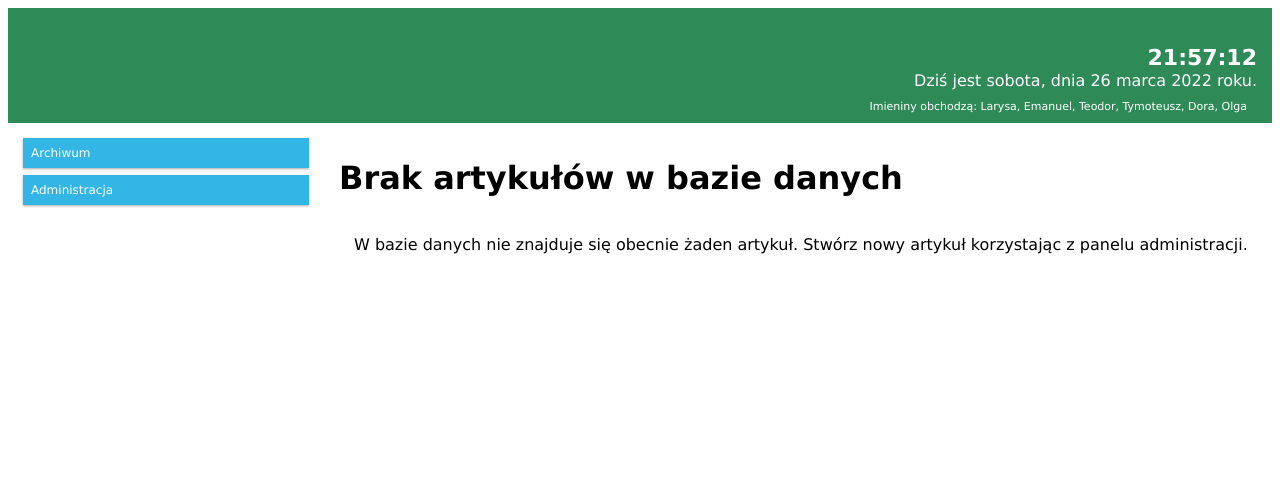
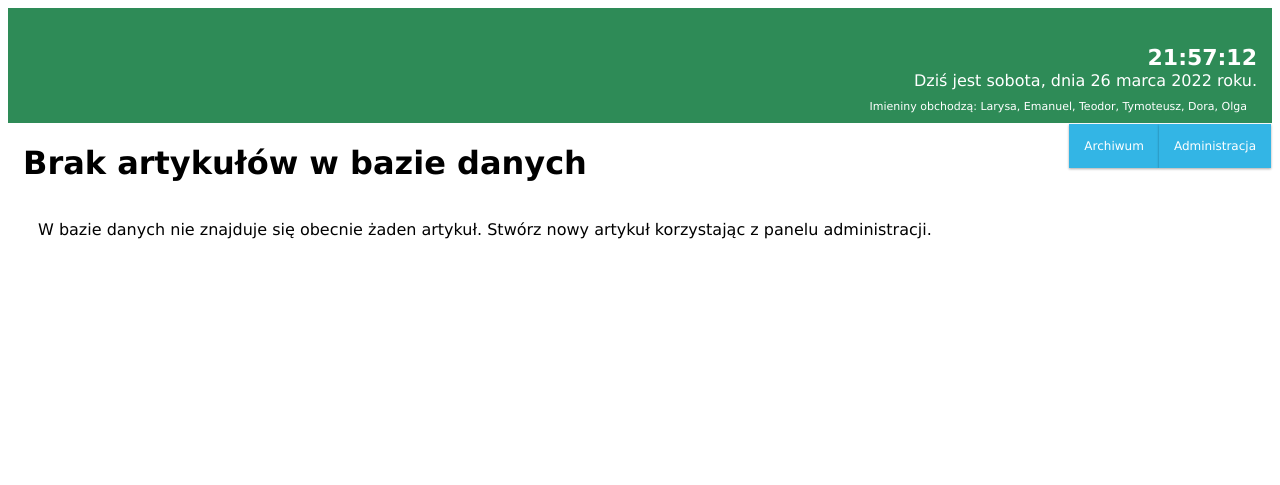
Before and after one commit to criticalerror99/technologie-internetowe-gazeta, a PHP site: page / in a window 1280 px wide. Shown: the top 485 px of the page. Run offline with PHP 8.4, Linux system fonts and the light colour scheme; data that the repository does not hold is empty.

Commit message:
Przebudowa wyglądu strony

```diff
--- a/index.php
+++ b/index.php
@@ -44,7 +44,7 @@
     </ul>
   </div>
 
-  <div class="col-9">
+  <div class="col-4">
     <?php
       $query = $connect->prepare("SELECT `naglowek`, `tekst`, `img` FROM `artykuly` ORDER BY `id` DESC LIMIT 1");
       $query->execute();
--- a/styles.css
+++ b/styles.css
@@ -15,16 +15,10 @@
 
   .col-1 {width: 8.33%;}
   .col-2 {width: 16.66%;}
-  .col-3 {width: 25%;}
-  .col-4 {width: 33.33%;}
-  .col-5 {width: 41.66%;}
-  .col-6 {width: 50%;}
-  .col-7 {width: 58.33%;}
-  .col-8 {width: 66.66%;}
-  .col-9 {width: 75%;}
-  .col-10 {width: 83.33%;}
-  .col-11 {width: 91.66%;}
-  .col-12 {width: 100%;}
+  .col-4 {
+    margin-top: -15px;
+    width: 75%;
+}
 
   html {
     font-family: "Lucida Sans", sans-serif;
@@ -57,16 +51,24 @@
   }
 
   .menu li {
-    padding: 8px;
     margin-bottom: 7px;
     background-color: #33b5e5;
     color: #ffffff;
     font-size: 12px;
+    display: table-cell;
+    padding: 15px;
     box-shadow: 0 1px 3px rgba(0,0,0,0.12), 0 1px 2px rgba(0,0,0,0.24);
   }
 
   .menu li:hover {
     background-color: #0099cc;
+  }
+
+  .col-3 {
+    padding: 1px;
+    float: right;
+    font-size: 12px;
+    display: block;
   }
 
   @media screen and (min-width: 665px) {
@@ -78,17 +80,8 @@
     }
   }
 
-  @media screen and (max-width: 480px) {
-    .menu li {
-      font-size: 12px;
-      display: table-cell;
-      padding: 15px;
-    }
+  @media screen and (max-width: 760px) {
     .col-3 {
-      padding: 1px;
       float: none;
     }
-    .col-9 {
-      padding: 1px;
-    }
   }
```
